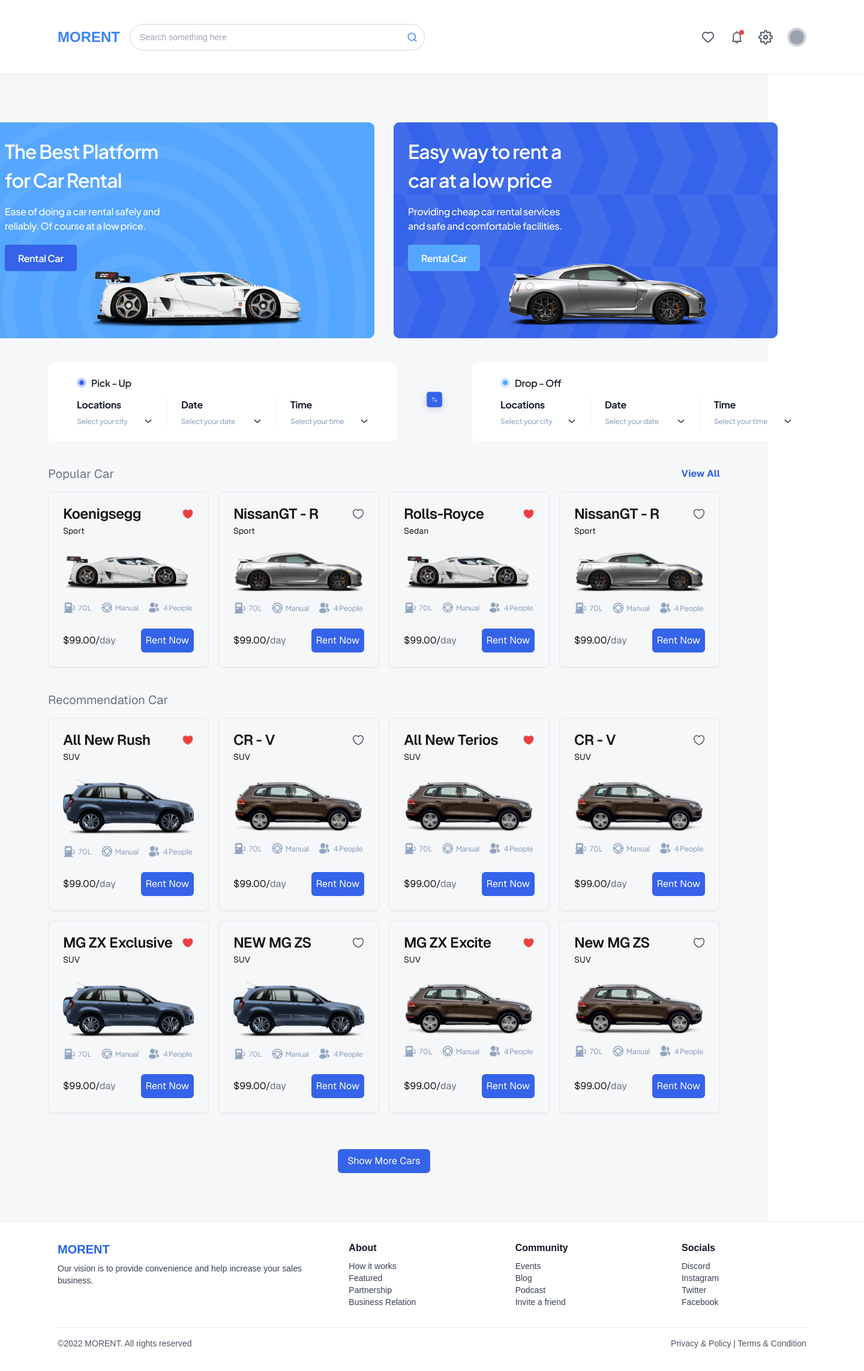
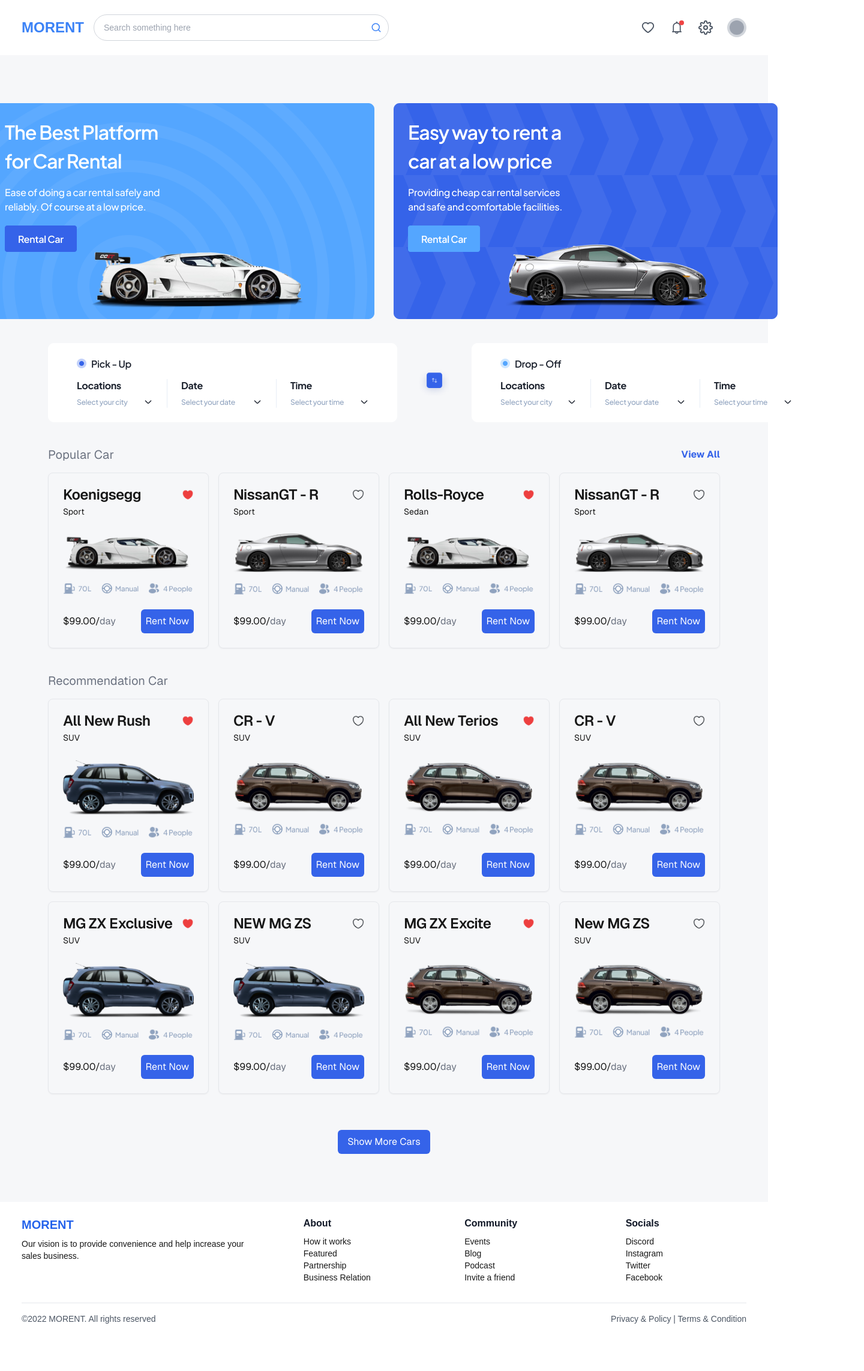
Before and after one commit to bydjusman/final-assignment-next-js, a Next.js app: page / in a window 1280 px wide. Shown: the top 2286 px of the page at 60% size, 1440 px wide, since content can reach past the window. After the commit the page ends 2233 px from the top, so only its background shows below. Built offline with nearby package versions, Linux system fonts and the light colour scheme.

Commit message:
your commit message

```diff
--- a/src/app/components/footer.tsx
+++ b/src/app/components/footer.tsx
@@ -1,6 +1,6 @@
 export default function Footer() {
   return (
-    <footer className="bg-white text-gray-700 border-t py-8 w-[1440px] h-[480px] ">
+    <footer className="relative flex flex-col items-center justify-center gap-6 px-5 w-full bg-white py-6 ">
       <div className="container mx-auto px-4">
         <div className="flex flex-wrap justify-between">
           {/* Left Section */}
--- a/src/app/components/header.tsx
+++ b/src/app/components/header.tsx
@@ -6,7 +6,7 @@
 
 const Header: React.FC = () => {
   return (
-    <header className="bg-white text-gray-700 border-b py-8 w-[1440px] h-[124px]">
+    <header className="relative flex flex-col items-center justify-center gap-6 px-5 w-full bg-white py-6">
       <div className="container mx-auto px-4 flex justify-between items-center h-full">
         {/* Left Section */}
         <div className="flex items-center gap-4">
```
